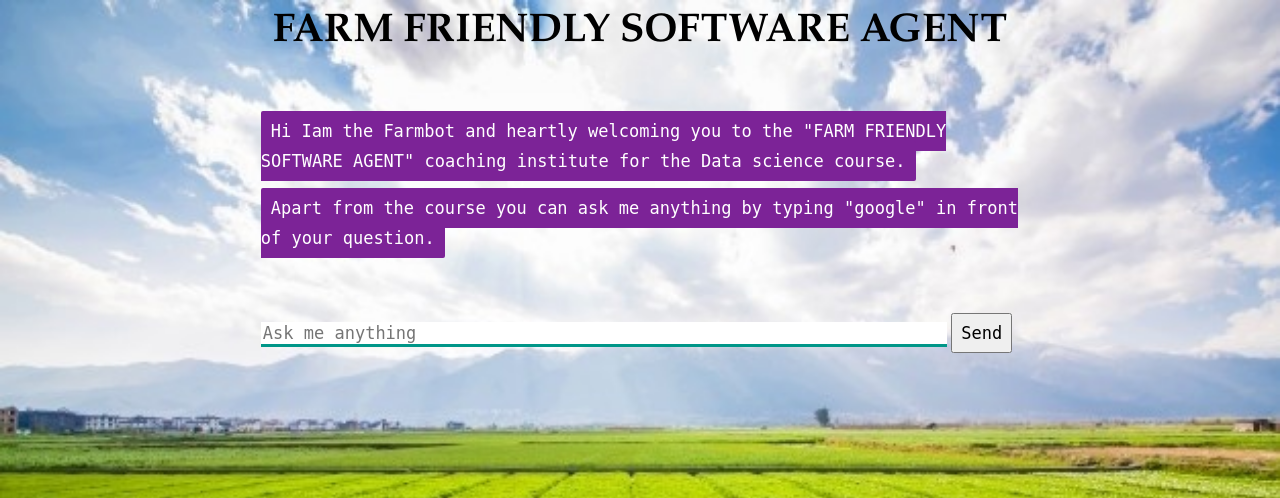
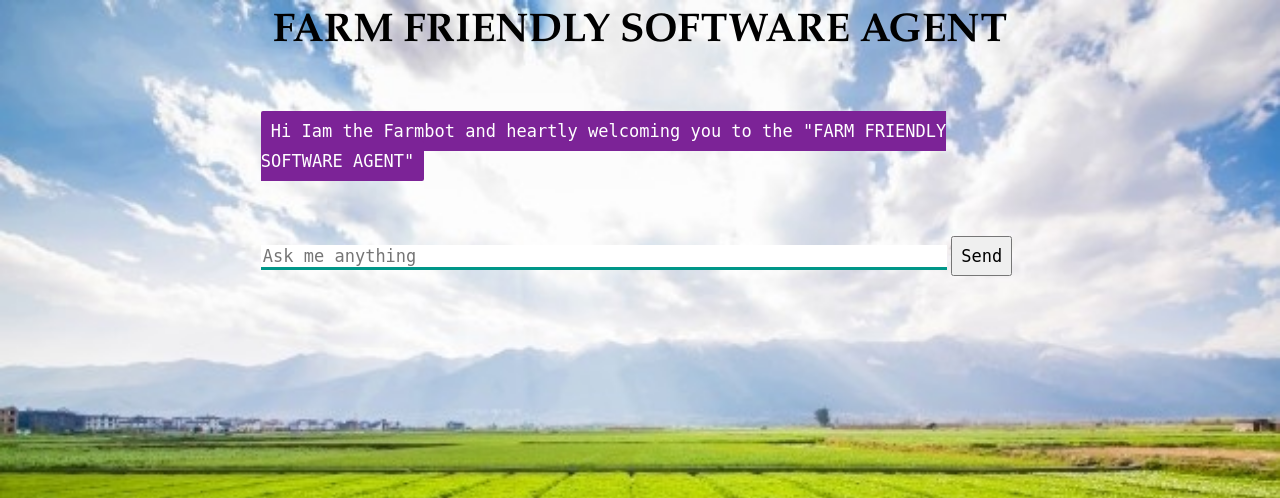
Before and after one commit to KPreetha/chatbot, a Flask app: page / in a window 1280 px wide. Shown: the top 498 px of the page. Run offline with Flask 2, Linux system fonts and the light colour scheme; parts of the project's set-up code (start-up, migrations or seed data) failed here and were passed over; some libraries are stand-ins or nearby versions.

Commit message:
Update index.html

```diff
--- a/templates/index.html
+++ b/templates/index.html
@@ -8,8 +8,7 @@
     <h1>FARM FRIENDLY SOFTWARE AGENT</h1>
     <div>
       <div id="chatbox">
-        <p class="botText"><span>Hi Iam the Farmbot and heartly welcoming you to the "FARM FRIENDLY SOFTWARE AGENT" coaching institute for the Data science course. </span></p>
-        <p class="botText"><span>Apart from the course you can ask me anything by typing "google" in front of your question.</span></p>
+        <p class="botText"><span>Hi Iam the Farmbot and heartly welcoming you to the "FARM FRIENDLY SOFTWARE AGENT" </span></p>
       </div>
       <div id="userInput">
         <input id="textInput" type="text" name="msg" placeholder="Ask me anything">
```
